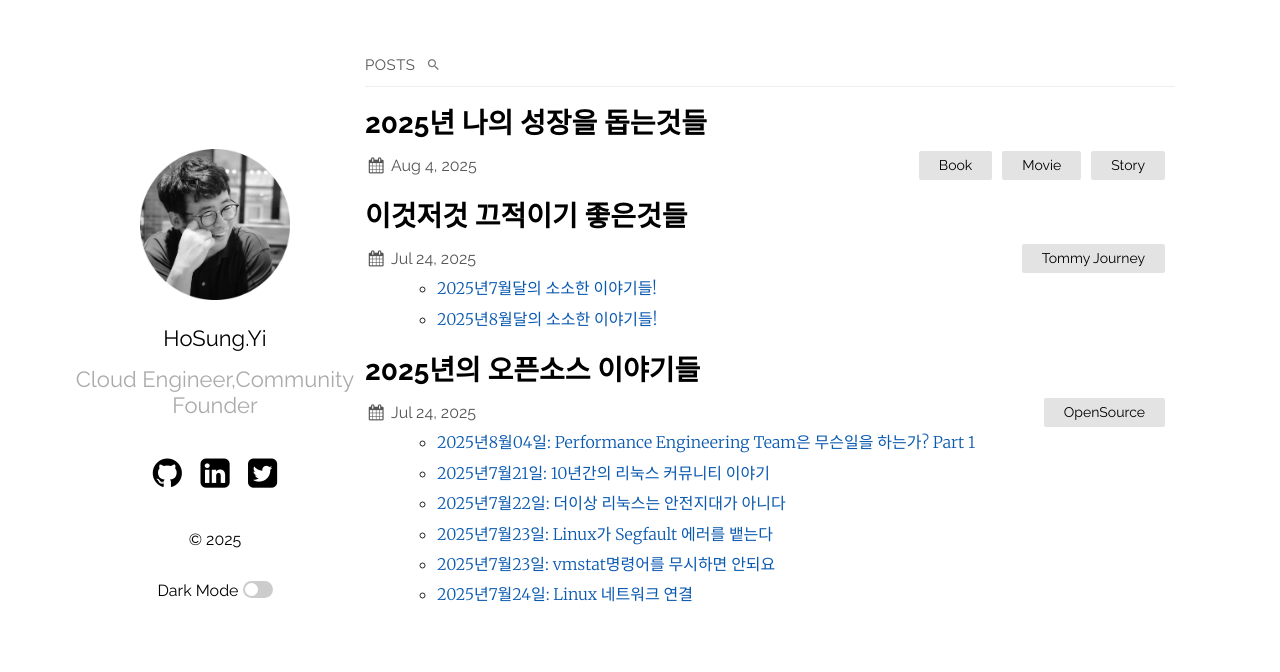
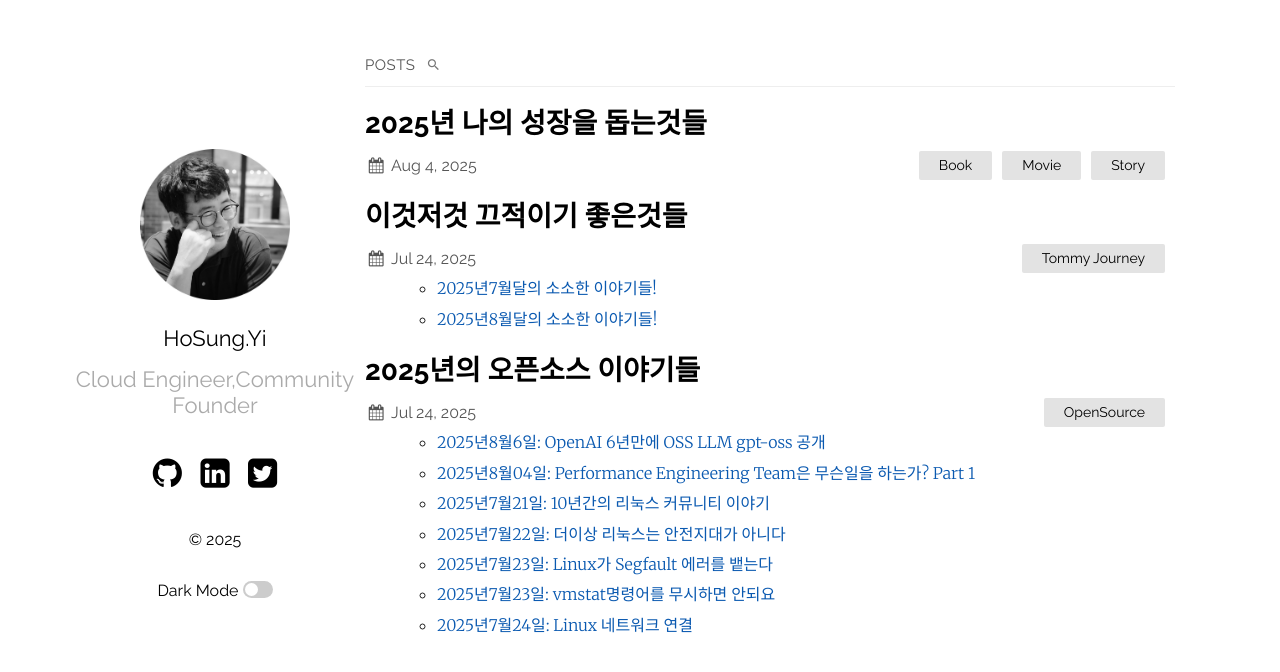
Before and after one commit to hslee77/hslee77.github.io, a Jekyll site: the page built from index.md, in a window 1280 px wide. Shown: the top 672 px of the page. Built offline with Jekyll 4.4.1, drawn with Linux system fonts in a browser that asks for light colours; part of the change alters nothing that is shown.

Commit message:
gtp-oss v1.0

```diff
--- a/_posts/2025-07-24-CIQ.md
+++ b/_posts/2025-07-24-CIQ.md
@@ -5,6 +5,7 @@ date:   2025-07-24 13:10:36 +0900
 categories: [OpenSource]
 ---
 
+- [2025년8월6일: OpenAI 6년만에 OSS LLM gpt-oss 공개](http://localhost:4000/wiki/linux/2025-08-06-OpenAI.html)
 - [2025년8월04일: Performance Engineering Team은 무슨일을 하는가? Part 1](https://hslee77.github.io/wiki/linux/2025-08-05-PerformanceTeam.html)
 - [2025년7월21일: 10년간의 리눅스 커뮤니티 이야기 ](https://hslee77.github.io/wiki/linux/2021-05-07-LinuxSeminar-History.html)
 - [2025년7월22일: 더이상 리눅스는 안전지대가 아니다](https://hslee77.github.io/wiki/linux/2025-07-23-OpenScap.html)
--- /dev/null
+++ b/wiki/linux/2025-08-06-OpenAI.md
@@ -0,0 +1,48 @@
+---
+layout: post
+title:  "OpenAI 6년만에 오픈소스LLM gtp-oss를 공개하다."
+date:   2025-08-06 12:20:36 +0900
+categories: [OpenSource, AI]
+---
+
+## 1. 오픈소스 LLM gpt-oss 공개
+- OpenAI가 약 6년 만에 오픈소스 형태의 대규모 언어모델(LLM)인 **"gpt-oss" 시리즈(gpt-oss-120b, gpt-oss-20b)**를 2025년 8월 공개했다.
+- GPT-2(2019) 이후 처음으로 공개 가중치(open-weight)와 함께 배포되는 모델로, **Apache 2.0 라이선스**를 채택, 연구·상업적 활용이 자유롭다.<br>
+- [참고문서:gpt-oss소개합니다](https://openai.com/ko-KR/index/introducing-gpt-oss/)
+- [참고영상 :gpt-oss 설치해서 활용해 보기](https://www.youtube.com/watch?v=m13q34Pgi5o)
+
+## 2. 두 모델에 대한 특징 및 기술요약
+- gpt-oss-120b: 1,170억 파라미터(활성 51억), 80GB GPU 한 대에서 효율적 추론 지원. 코딩·수학·지식 분야 복잡한 문제에서 최상위권 성능.
+- 주요 벤치마크(MMLU 90%, HealthBench GPT-4o 상회, Codeforces Elo 2622 등)에서 최신 폐쇄형 모델과 유사하거나 능가하는 결과
+- gpt-oss-20b: 210억 파라미터(활성 36억), 16GB GPU(Apple Silicon 등) 환경에서도 사용 가능. o3-mini 수준의 성능, 모바일 등 엣지
+디바이스용 경량화 모델.
+- Mixture-of-Experts(MoE) 구조로 파라미터 효율화, 128k 토큰 컨텍스트, CoT(Chain of Thought) 및 함수 호출·에이전트 기능 지원. FlashAttention, Rotary Positional Embedding, YaRN 등 최신 트릭 적용.
+- 안전성: 훈련 시 화학·생물·방사선 등 유해 정보 필터링, 잠재적 악용 위험 감안.
+
+## 3. 오픈소스로 배포시 시장 영향
+- 공개된 가중치는 **허깅페이스, Azure, AWS, NVIDIA, AMD** 등에서 즉시 다운로드·구동 가능.
+- 오픈소스 LLM 시장에 OpenAI가 본격 진입, 다양한 혁신과 실험의 가속, 신흥 시장 및 중소기업·개인 개발자도 첨단 LLM 사용 가능.
+- 오픈AI는 "대부분의 사용자는 챗GPT 같은 폐쇄 서비스가 편하겠지만, 누구든 직접 AI를 수정·제어·로컬 구동할 선택권을 보장해야 한다"고
+강조하며, AI 접근·혁신의 민주화를 주요 목표로 삼음
+- 6년간 독점형 모델만 내놓던 OpenAI가 대형 공개 LLM을 내놓으면서 시장·연구 생태계 변화가 기대됨.
+- 모델 공개 이후 파인튜닝 등으로 인한 안전 통제 이슈는 여전히 논란이 남아 있음.
+
+## 4. gpt-oss 두 모델에 대한 성능 차이
+
+| 모델명 | 파라미터 수 | 활성 파라미터 | 권장 GPU 메모리 | 주요 특징 및 성능 |
+| :-- | :-- | :-- | :-- | :-- |
+| gpt-oss-120b | 1,170억 | 51억 | 80GB | 대규모 모델, 고난도 추론/코딩/수학/지식 작업에서 최신 폐쇄형 모델(GPT-4o 등)과 비등하거나 앞섬(MMLU 90% 등), 고성능 멀티태스크 |
+| gpt-oss-20b | 210억 | 36억 | 16GB | 비교적 경량화된 모델, Apple Silicon 등에서도 구동 가능, 소형 LLM(o3-mini)과 유사한 성능, 모바일/엣지 활용 적합 |
+
+- **구조**: Mixture-of-Experts(MoE) 방식 채택으로 파라미터 효율 극대화. 특정 입력에 따라 일부 전문가만 활성화되며, 빠른 추론과 높은 성능 가능
+- **컨텍스트**: 최대 128,000 토큰 지원으로 긴 문서 이해 및 복잡한 작업 처리 가능.
+- **기능**: Chain-of-Thought(CoT) 추론, 함수 호출, 에이전트 프레임워크 등 첨단 LLM 기능 내장.
+- **최적화**: FlashAttention, Rotary Positional Embedding, YaRN 등 최신 학습/추론 트릭 적용.
+- **라이선스** 및 접근성: Apache 2.0 라이선스. HuggingFace, Azure, AWS, NVIDIA, AMD 등 다양한 플랫폼에서 바로 다운로드·구동 가능.
+- **안전성**: 훈련 데이터에 화학/생물/방사선 등 유해 정보 필터링 적용, 오픈소스 배포 후 파인튜닝 등으로 인한 안전 우려는 일부 존재.
+
+## 5. 공개버전에 대한 의미
+- gpt-oss-120b는 고사양 환경에서 대형 언어모델의 최고 수준 성능을 제공.
+- gpt-oss-20b는 보급형 에지(Edge) 환경이나 실험적 활용에 적합.
+- 두 모델 모두 최대 컨텍스트 길이, 최신 트릭, 오픈 가중치 제공 등 LLM 접근 민주화와 커뮤니티 혁신을 추구.
+- OpenAI가 독점형에서 오픈형으로 전략을 전환했다는 점에서 시장·생태계에 큰 영향을 주고 있음.
```
